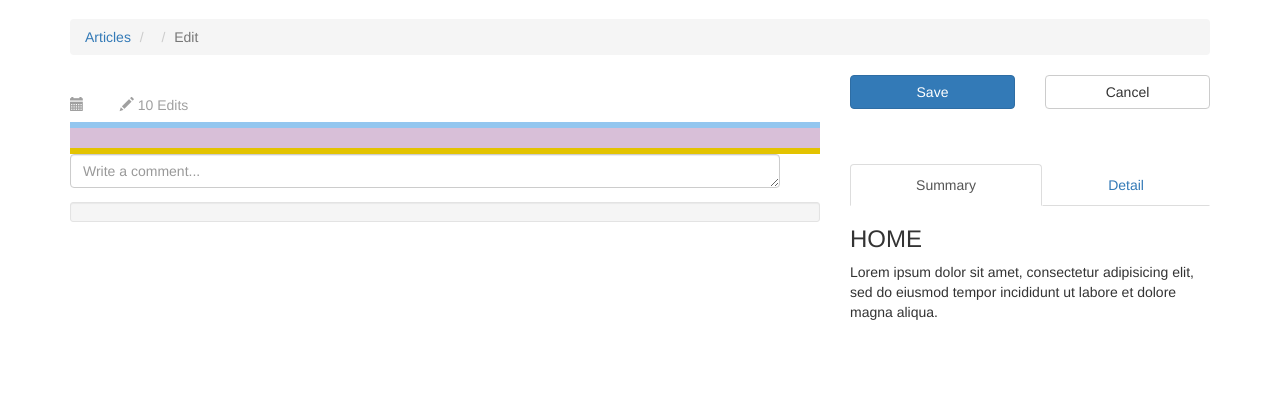
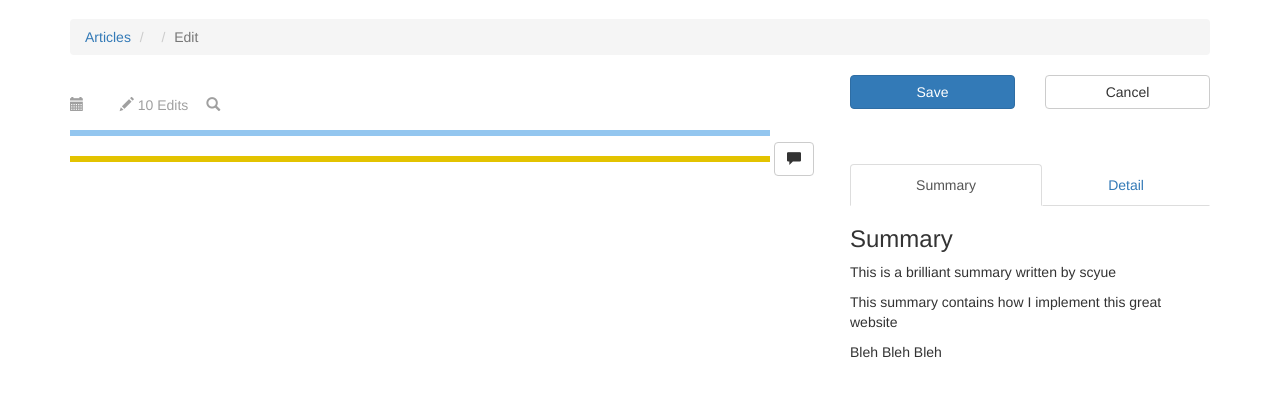
Before and after one commit to zyshin/Ception, a Django app: template ception/articles/templates/articles/edit.html in a window 1280 px wide. Shown: the part 51-448 px from the top of the page. Run offline with Django 3.2, Linux system fonts and the light colour scheme; the template is opened without the code that fills it: most values are stand-ins (such as "Sample title", 1, 10 or a date in 2020); some libraries are stand-ins or nearby versions.

Commit message:
A lot of improvements

```diff
--- a/ception/articles/static/css/articles.css
+++ b/ception/articles/static/css/articles.css
@@ -108,6 +108,8 @@ article .tags {
 }
 
 .selected-div {
+  display: inline-block;
+  width: calc(100% - 50px);
   font-family: "Georgia", Times, serif;
   font-size: 20px;
   vertical-align: middle;
@@ -117,6 +119,8 @@ article .tags {
 }
 
 .compare-div {
+  display: inline-block;
+  width: calc(100% - 50px);
   font-family: "Georgia", Times, serif;
   font-size: 20px;
   vertical-align: middle;
--- a/ception/articles/static/js/edit.js
+++ b/ception/articles/static/js/edit.js
@@ -2,7 +2,7 @@
  * Created by scyue on 16/3/14.
  */
 
-function initEditPage(version_id, current_user, json_str_array) {
+function initEditPage(version_id, current_user, json_str_array, counter) {
   var get_sentence_comment = function (version_id, sentence_id, comment_div) {
     $.ajax({
       url: '/articles/sentence_return/',
@@ -59,6 +59,7 @@ function initEditPage(version_id, current_user, json_str_array) {
 
 
   var editor = initWithLite("id_content", true, false);
+  editor.sCount = counter;
   var sentence_div = document.getElementById("selected-sentence");
   var id_div = document.getElementById("selected-id");
 
--- a/ception/articles/templates/articles/edit.html
+++ b/ception/articles/templates/articles/edit.html
@@ -32,6 +32,10 @@
           <span class="glyphicon glyphicon-pencil"></span>
           10 Edits
         </span>
+        <span class="select">
+          <span class="glyphicon glyphicon-search"></span>
+          <div id="selected-id" style="display: inline"></div>
+        </span>
       </div>
 
       <form action="{% url 'edit_logic' form.instance.pk %}" id="edit_form" method="post" role="form">
@@ -50,22 +54,31 @@
       </form>
 
       <div id="selected-sentence" class="selected-div"></div>
-      <div id="selected-id" class="id-div" style="background-color: thistle; height: 20px"></div>
-      {% for a in authors %}
+      {% for a in data.authors %}
         <div id="block-{{ a }}">
+          <div>
             <div id="c-{{ a }}" class="compare-div"></div>
+            <button type="button" class="btn btn-default" style="display: inline" onclick="show_comment('{{ a }}')">
+              <span class="glyphicon glyphicon-comment" aria-hidden="true"></span>
+            </button>
+          </div>
+
+          <div class="s-comment-block" id="s-comment-block-{{ a }}" style="display: none">
             <div class="post-comment clearfix">
               <form role="form" id="comment-form-{{ a }}">
                 {% csrf_token %}
                 <input type="hidden" name="version_id" id="version_id-{{ a }}" value="{{ form.instance.pk }}">
                 <input type="hidden" name="sentence_id" id="sentence_id-{{ a }}" value="0">
                 <div class="comment-input clearfix">
-                <textarea class="form-control sentence-comment" rows="1" placeholder="{% trans 'Write a comment...' %}"
+                  <textarea class="form-control sentence-comment" rows="1"
+                            placeholder="{% trans 'Write a comment...' %}"
                             name="sentence-comment" id="sentence-comment" data-author="{{ a }}"></textarea>
                 </div>
               </form>
             </div>
             <div class="well well-sm" id="t-{{ a }}"></div>
+          </div>
+
         </div>
       {% endfor %}
     </div>
@@ -89,14 +102,16 @@
           </ul>
           <div class="tab-content">
             <div id="summary" class="tab-pane fade in active">
-              <h3>HOME</h3>
-              <p>Lorem ipsum dolor sit amet, consectetur adipisicing elit, sed do eiusmod tempor incididunt ut labore et
-                dolore magna aliqua.</p>
+              <h3>Summary</h3>
+              <p>This is a brilliant summary written by scyue</p>
+              <p>This summary contains how I implement this great website</p>
+              <p>Bleh Bleh Bleh</p>
             </div>
             <div id="detail" class="tab-pane fade">
-              <h3>Menu 1</h3>
-              <p>Ut enim ad minim veniam, quis nostrud exercitation ullamco laboris nisi ut aliquip ex ea commodo
-                consequat.</p>
+              <h3>Detail</h3>
+              <p>Do you want more details? </p>
+              <p>Please call me and I will tell you. </p>
+              <p>But I would not tell you my telephone number! </p>
             </div>
           </div>
         </div>
@@ -105,11 +120,21 @@
     </div>
 
     <script>
+      var show_comment = function (author) {
+        var comment_block = document.getElementById("s-comment-block-" + author);
+        if ($(comment_block).css('display') == "none") {
+          $(comment_block).fadeIn('slow');
+        } else {
+          $(comment_block).fadeOut('slow');
+        }
+      };
+
       (function () {
         var version_id = {{ form.instance.pk }};
         var current_user = "{{ user }}";
-      var json_str_array = {{ jsons|safe }};
-      initEditPage(version_id, current_user, json_str_array);
+        var json_str_array = {{ data.json|safe }};
+        var counter = {{ data.counter }};
+        initEditPage(version_id, current_user, json_str_array, counter);
       })();
     </script>
   </div>
```
Also changed, not shown: ception/articles/views.py (+7 -1 lines), 2 other files. Lines whose indentation alone changed are shown as unchanged.
